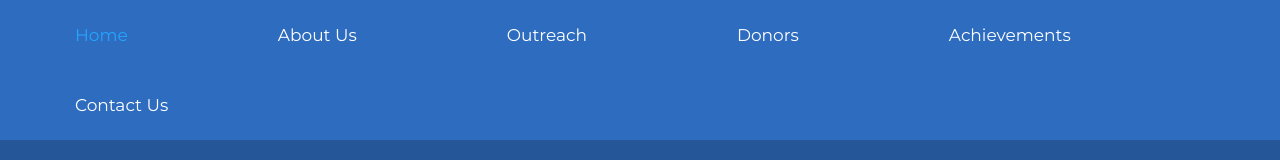
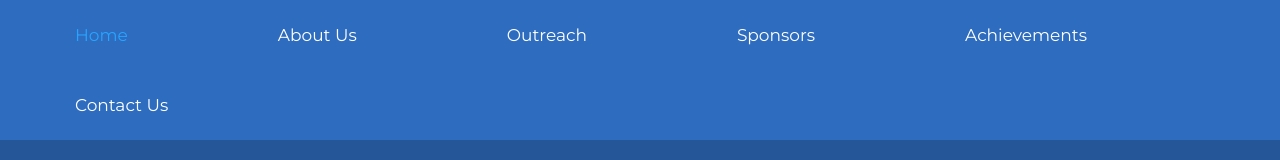
Before and after one commit to akothari7/vortex-robotics, a React (Create React App) app: page / in a window 1280 px wide. Shown: the top 160 px of the page. Built offline with nearby package versions, Linux system fonts and the light colour scheme.

Commit message:
feat(Navbar): change donors to sponsors

```diff
--- a/src/ui/components/Navbar.tsx
+++ b/src/ui/components/Navbar.tsx
@@ -7,7 +7,7 @@ export const Navbar = () => {
         <a href="/">Home</a>
         <a href="/about">About Us</a>
         <a href="/outreach">Outreach</a>
-        <a href="/">Donors</a>
+        <a href="/">Sponsors</a>
         <a href="/">Achievements</a>
         <a href="/">Contact Us</a>
       </div>
```
